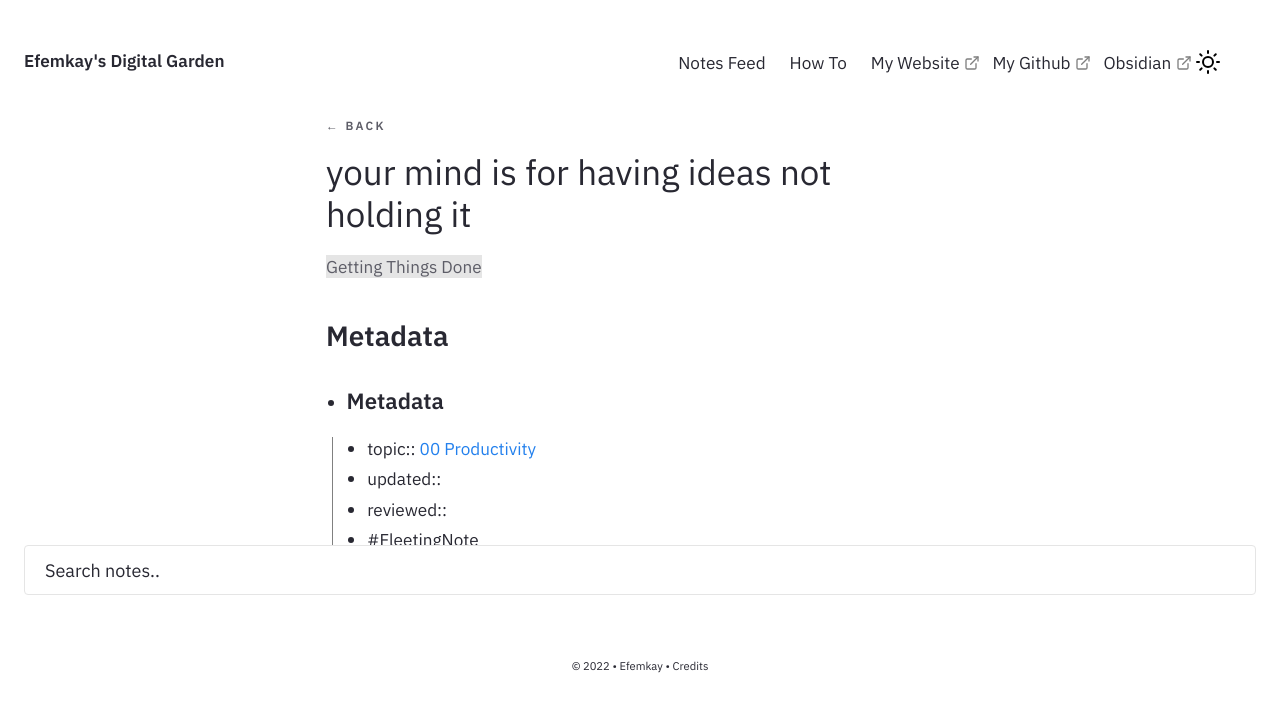
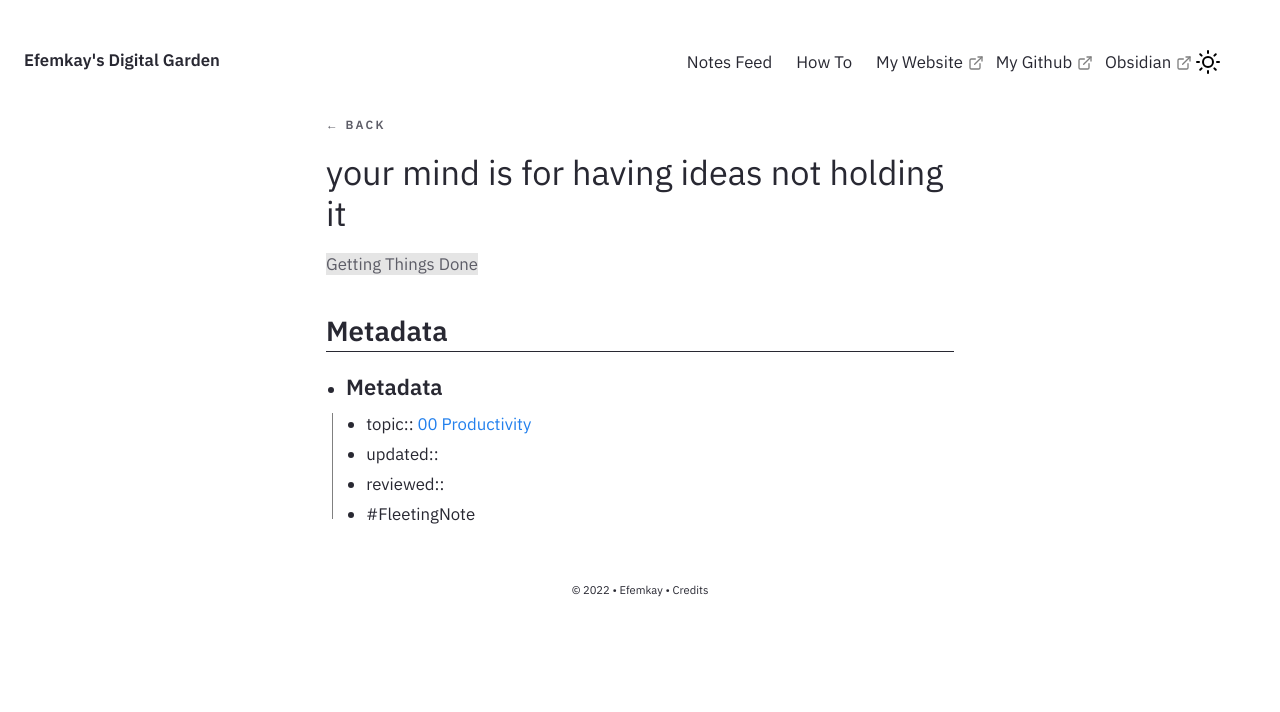
Before and after one commit to efemkay/digital-garden, a Jekyll site: the page built from _notes/Public/your mind is for having ideas not holding it.md, in a window 1280 px wide. Shown: the top 712 px of the page. Built offline with Jekyll 4.4.1, drawn with Linux system fonts in a browser that asks for light colours; comment, search, counter and statistics services are not loaded.

Commit message:
update layout n css

```diff
--- a/_layouts/Post.html
+++ b/_layouts/Post.html
@@ -175,13 +175,14 @@
             <!--- Static Page Layout-->
             {%- if page.content-type == "static" -%}
             <div class="column is-5-widescreen  is-6-desktop is-8-tablet is-12-mobile">
-                        <div class="jumbo">{{page.title}}</div>
-                        {%- include Content.html -%}
-                </div>
+                <div class="jumbo">{{page.title}}</div>
+                {%- include Content.html -%}
+                <div style="margin-top: 1em;">{%- include SearchOnly.html -%}</div>
+            </div>
             {%- endif -%}
+
         </div>
     </section>
-    {%- include SearchOnly.html -%}
     {%- include Footer.html -%}
 </main>
 </body>
--- a/assets/css/efemkay-styling.css
+++ b/assets/css/efemkay-styling.css
@@ -20,10 +20,15 @@
 /* give background color to image, in case it has transparency */
     .note-page-section img { background-color: lightgray; }
 
-/* adjustment to h4 line-height */
-	body {
-		--text-leading-wide: 1.3;
-	}
+/* === Headings Adjustment === */
+
+    /* adjustment to h2 */
+    .content h2 { padding-bottom: 0; margin-bottom: 0.5rem; border-bottom: 1px solid; }
+
+    /* adjustment to h4 line-height and padding */
+    body { --text-leading-wide: 1.3; }
+    li h4 { padding-bottom: 0.2rem; }
+    html[data-theme="dark"] .content h4 { color: cornsilk}
 
 /* pre and scrollbar for my digital garden */
 
--- a/assets/css/style.css
+++ b/assets/css/style.css
@@ -64,10 +64,10 @@ html[data-theme="dark"] {
     */
     --text-xs: clamp(0.70rem, calc(0.79rem + -0.06vw), 0.78rem);
     --text-s: clamp(0.94rem, calc(0.94rem + 0.00vw), 0.94rem);
-    --text-m: clamp(1.00rem, calc(1.0rem + 0.09vw), 1.2rem);
-    --text-l: clamp(1.25rem, calc(1.20rem + 0.23vw), 1.55rem);
-    --text-xl: clamp(1.50rem, calc(1.40rem + 0.43vw), 2.00rem);
-    --text-xxl: clamp(1.75rem, calc(1.60rem + 0.73vw), 2.70rem);
+    --text-m: clamp(1.00rem, calc(0.976rem + 0.09vw), 1.2rem);
+    --text-l: clamp(1.25rem, calc(1.189rem + 0.23vw), 1.55rem);
+    --text-xl: clamp(1.50rem, calc(1.386rem + 0.43vw), 2.00rem);
+    --text-xxl: clamp(1.75rem, calc(1.556rem + 0.73vw), 2.70rem);
 
     --text-jumbo: clamp(2.33rem, calc(2.10rem + 1.15vw), 4rem);
     --text-weight-bold: 600;
```
